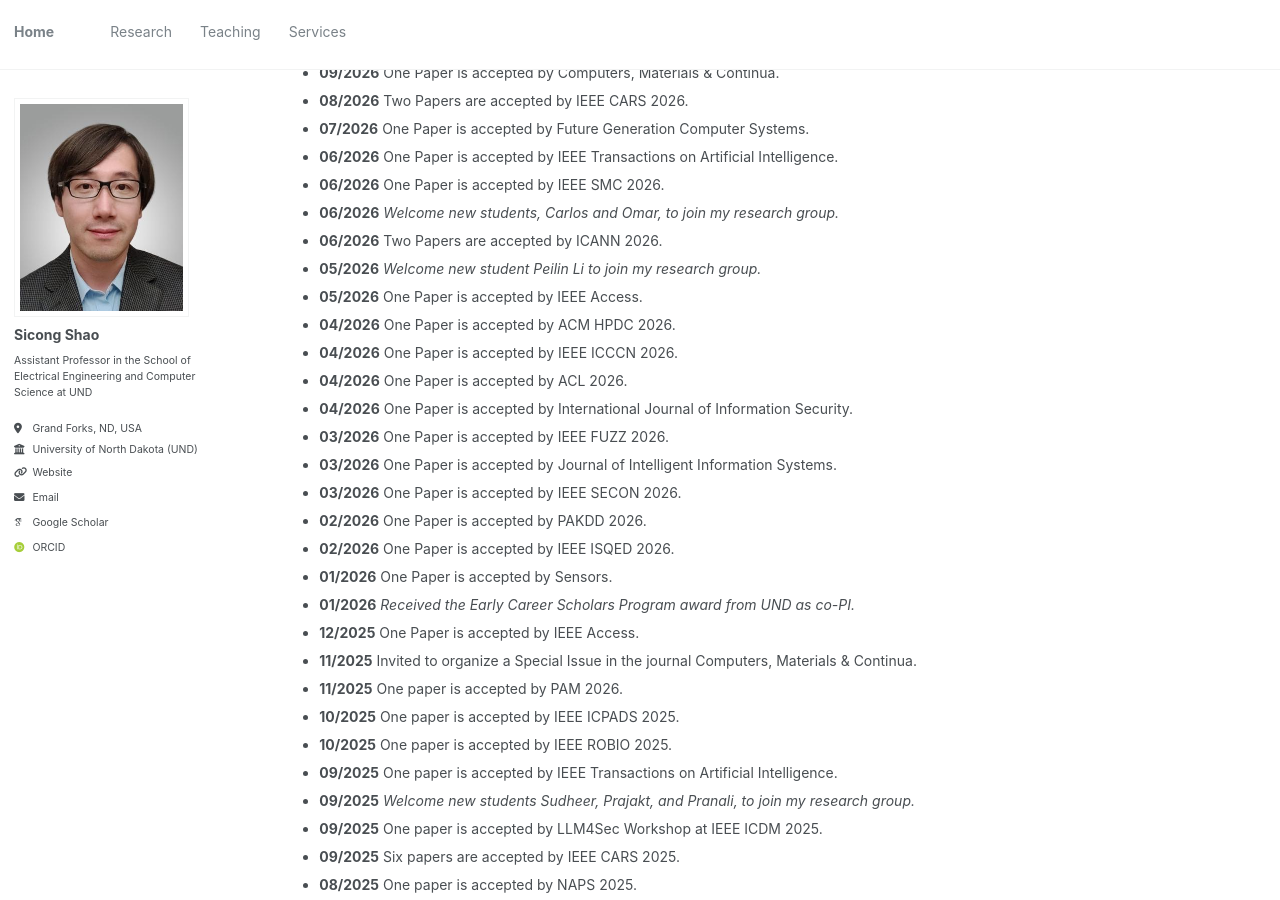
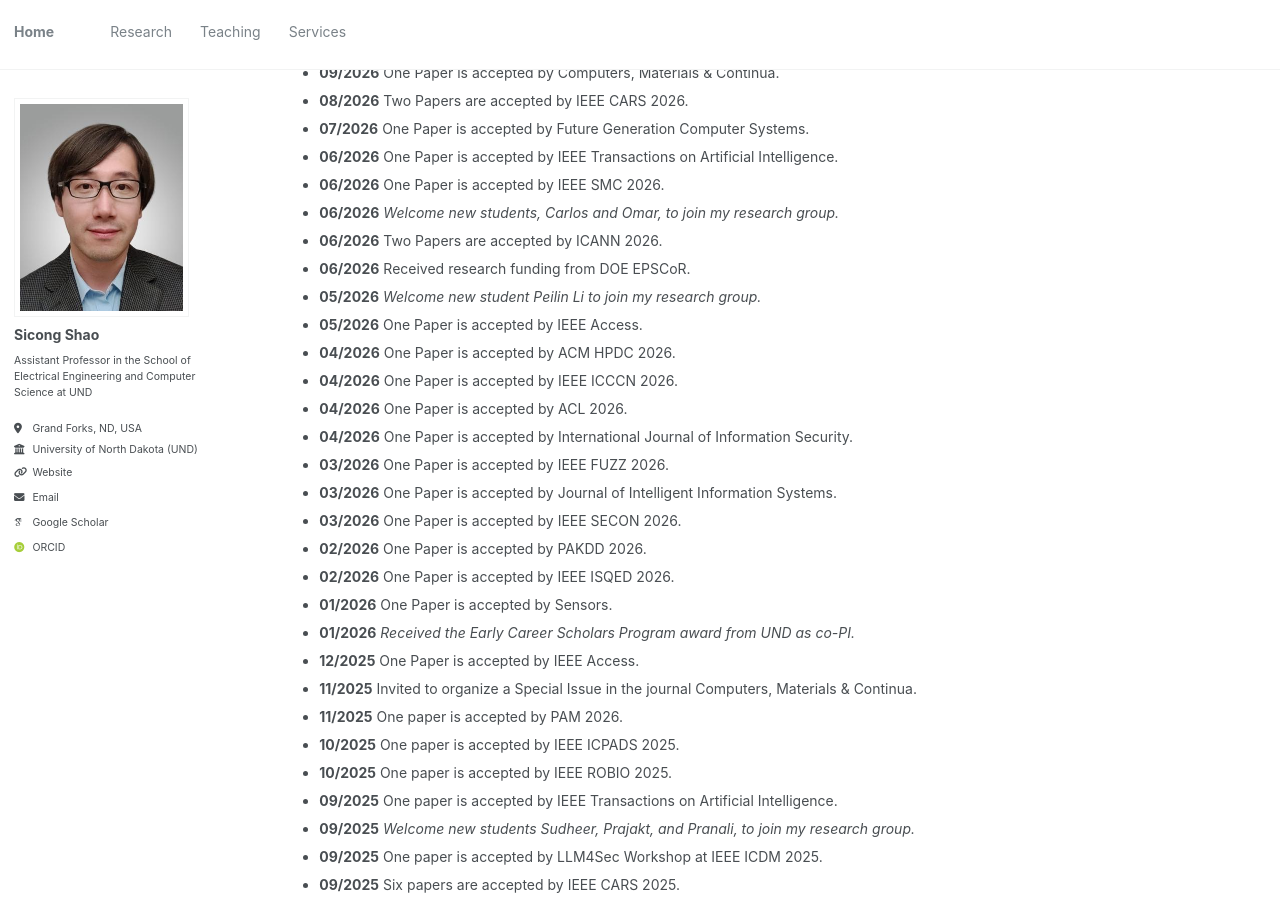
Before and after one commit to sicongshao/sicongshao.github.io, a Jekyll site: the page built from _pages/about.md, in a window 1280 px wide and 900 px high, scrolled down 907 px. Built offline with Jekyll 4.4.1, drawn with Linux system fonts in a browser that asks for light colours; some web fonts are replaced.

Commit message:
first commit

```diff
--- a/_pages/about.md
+++ b/_pages/about.md
@@ -45,6 +45,7 @@ News
 * **06/2026** One Paper is accepted by IEEE SMC 2026.
 * **06/2026** *Welcome new students, Carlos and Omar, to join my research group.*
 * **06/2026** Two Papers are accepted by ICANN 2026.
+* **06/2026** Received research funding from DOE EPSCoR.
 * **05/2026** *Welcome new student Peilin Li to join my research group.*
 * **05/2026** One Paper is accepted by IEEE Access.
 * **04/2026** One Paper is accepted by ACM HPDC 2026.
```
